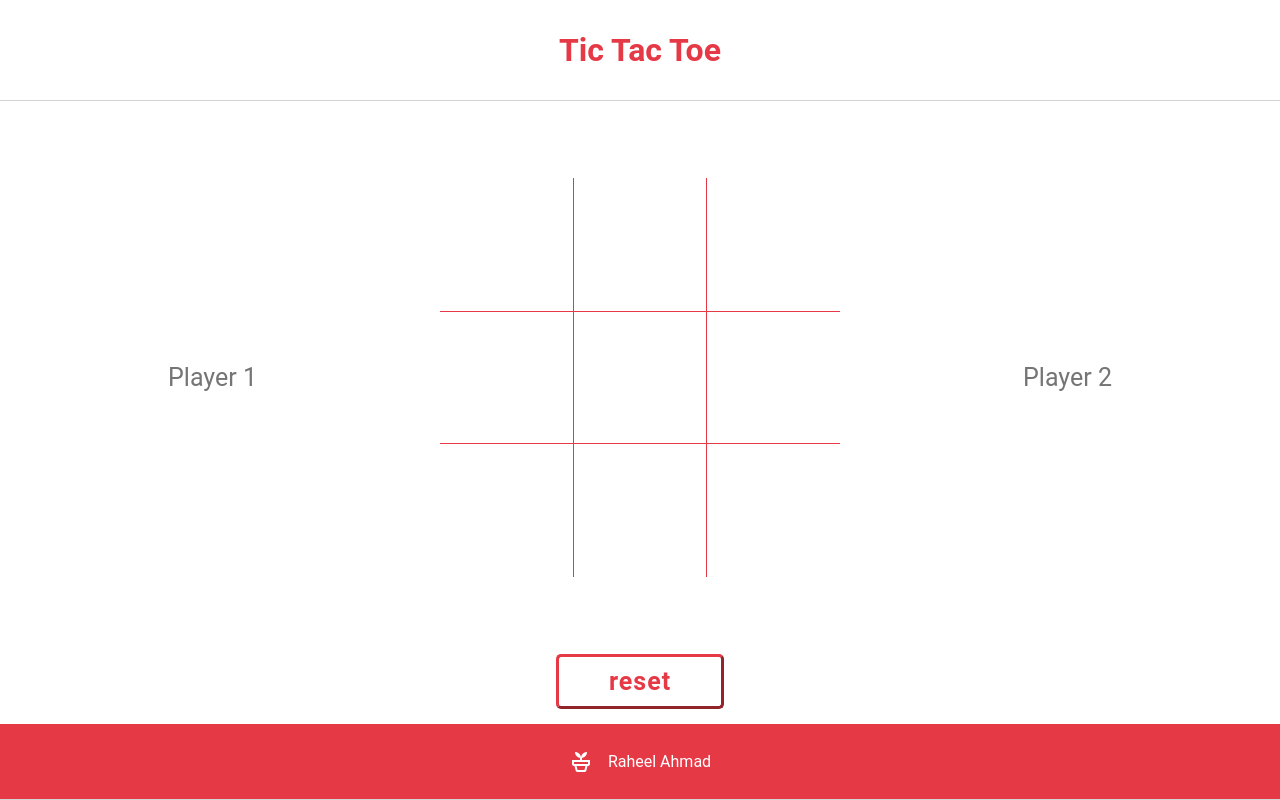
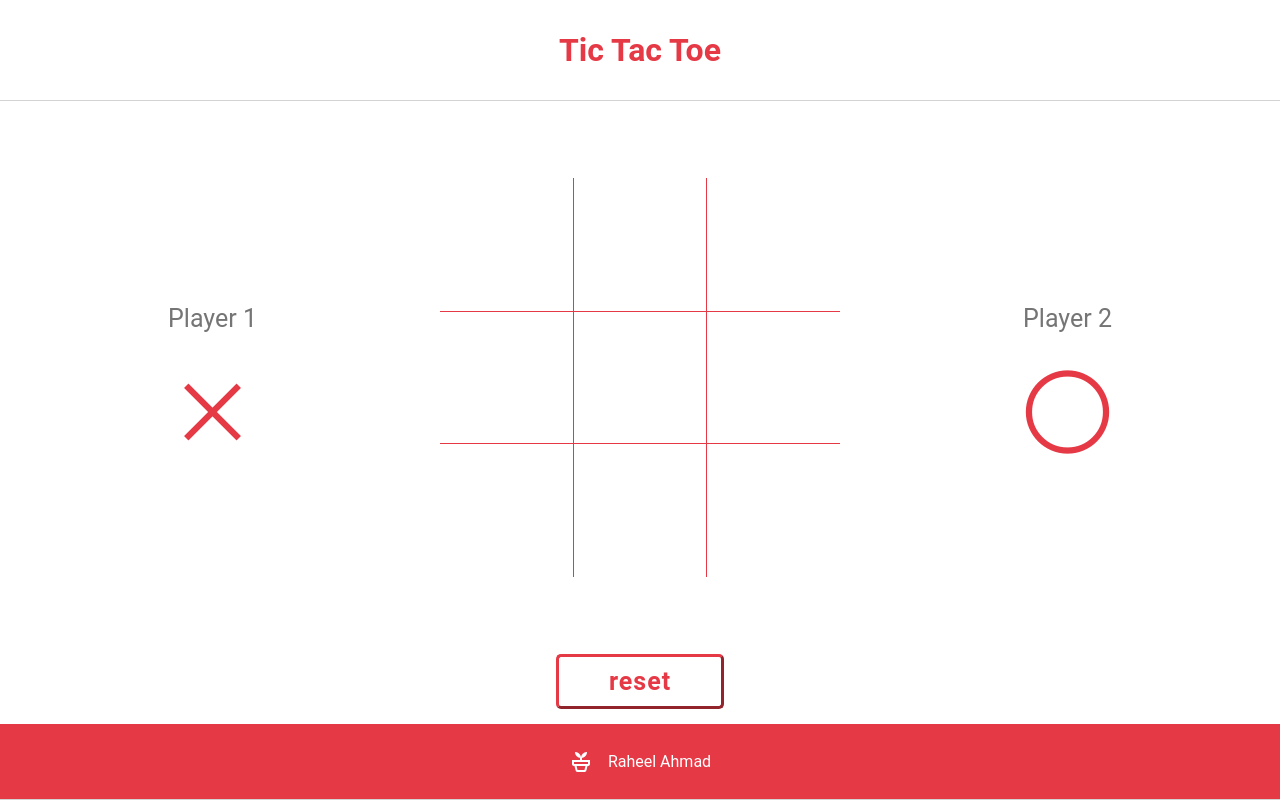
Before and after one commit to raheelahmadguraya/tic-tac-toe, a plain HTML site: page index.html in a window 1280 px wide. Drawn offline with nearby package versions, Linux system fonts and the light colour scheme.

Commit message:
Add icon indicating each players mark

```diff
--- a/index.html
+++ b/index.html
@@ -16,6 +16,7 @@
         <div class="playerOneName">
             <label for="playerOneName"></label>
             <input type="text" id="playerOneName" name="playerOneName" placeholder="Player 1"><br>
+            <span class="material-symbols-outlined x">close</span>
         </div>
         <div class="gameBoard">
             <div class="spot" id="1"></div>
@@ -31,6 +32,7 @@
         <div class="playerTwoName">
             <label for="playerTwoName"></label>
             <input type="text" id="playerTwoName" name="playerTwoName" placeholder="Player 2"><br>
+            <span class="material-symbols-outlined o">circle</span>
         </div>
         <button id="reset">reset</button>
     </div>
--- a/script.js
+++ b/script.js
@@ -18,13 +18,13 @@ const game = (() => {
 
     if (input.value) {
         player1.playerName = input.value;
-    }else {
+    }else if (input.valuelength === 0) {
         player1.playerName = "(X) Player 1";
     }
 
     if (input2.value) {
         player2.playerName = input2.value;
-    }else {
+    }else if (input2.valuelength === 0) {
         player1.playerName = "(O) Player 1";
     }
 
--- a/style.css
+++ b/style.css
@@ -166,3 +166,17 @@ span {
     font-size: 25px;
     text-align: center;
   }
+
+  .playerOneName,
+  .playerTwoName {
+    display: grid;
+    justify-content: center;
+    align-items: center;
+  }
+
+  .playerOneName span,
+  .playerTwoName span {
+    justify-self: center;
+    color: #e63946;
+    font-size: 100px;
+  }
```
